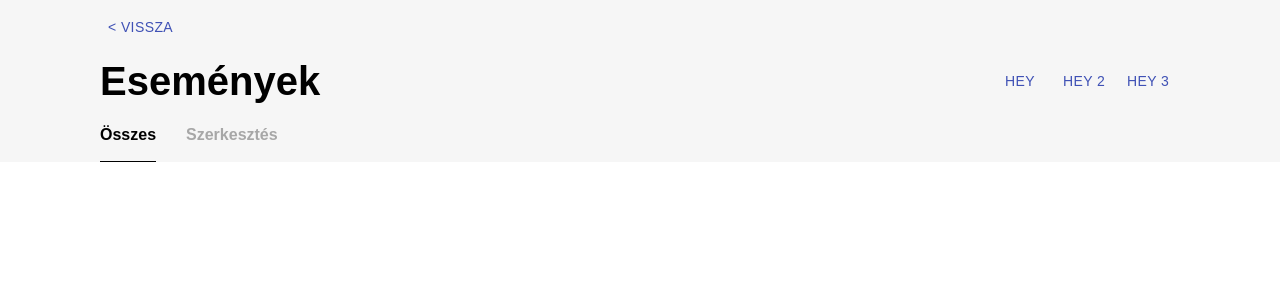
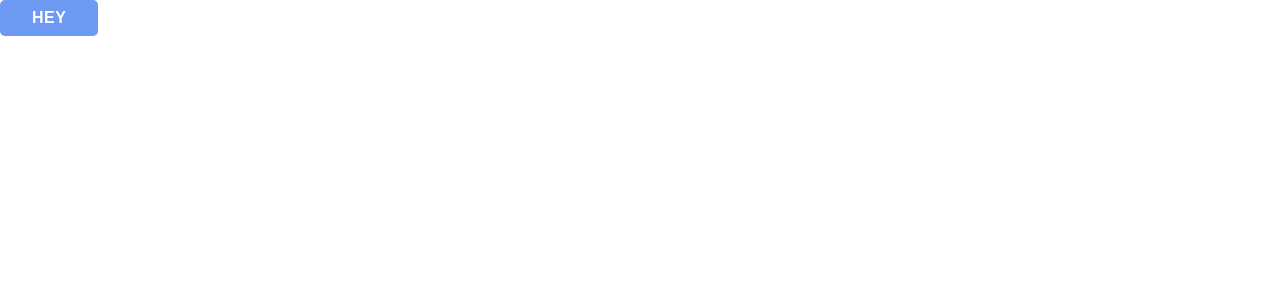
Before and after one commit to akosfi/volunteerfrontend, a React (Create React App) app: page / in a window 1280 px wide. Shown: the top 300 px of the page. Built offline with nearby package versions, Linux system fonts and the light colour scheme.

Commit message:
[feature] Button component base.

```diff
--- a/src/App.tsx
+++ b/src/App.tsx
@@ -1,11 +1,9 @@
 import React, { FC } from "react";
-import { BrowserRouter as Router, Switch, Route } from "react-router-dom";
+import { BrowserRouter as Router, Route, Switch } from "react-router-dom";
 import { createMuiTheme, ThemeProvider } from "@material-ui/core/styles";
-import { Button } from "@material-ui/core";
 //
 import "assets/styles/global.scss";
-import PageHeader from "./components/common/PageHeader";
-import PageHeaderTab from "./components/common/PageHeader/components/PageHeaderTab";
+import Button, { ButtonSize, ButtonType } from "./components/common/Button";
 
 const App: FC = () => {
     const theme = createMuiTheme({
@@ -25,24 +23,9 @@ const App: FC = () => {
             <Router>
                 <Switch>
                     <Route path="/" exact>
-                        <PageHeader title="Események">
-                            {{
-                                upperAction: <Button color="primary">{"< "}Vissza</Button>,
-                                actionButtons: (
-                                    <>
-                                        <Button color="primary">Hey</Button>
-                                        <Button color="primary">Hey 2</Button>
-                                        <Button color="primary">Hey 3</Button>
-                                    </>
-                                ),
-                                tabButtons: (
-                                    <>
-                                        <PageHeaderTab title="Összes" isActive />
-                                        <PageHeaderTab title="Szerkesztés" />
-                                    </>
-                                )
-                            }}
-                        </PageHeader>
+                        <div>
+                            <Button title={"Hey"} buttonSize={ButtonSize.BIG} buttonType={ButtonType.PRIMARY} />
+                        </div>
                     </Route>
                 </Switch>
             </Router>
--- /dev/null
+++ b/src/components/common/Button/index.tsx
@@ -0,0 +1,115 @@
+import { FC } from "react";
+import { makeStyles, Button as MuiButton, CircularProgress } from "@material-ui/core";
+import classnames from "classnames";
+import { noop } from "lodash";
+import classNames from "classnames";
+
+export enum ButtonType {
+    BASIC,
+    POSITIVE_ACTION,
+    NEGATIVE_ACTION,
+    PRIMARY
+}
+
+export enum ButtonSize {
+    BIG,
+    NORMAL
+}
+
+const useStyles = makeStyles(() => ({
+    root: {
+        borderRadius: "5px",
+        fontWeight: "bold",
+        position: "relative",
+        padding: "0 32px"
+    },
+    normalSize: {
+        height: "25px",
+        fontSize: "12px"
+    },
+    bigSize: {
+        height: "36px",
+        fontSize: "16px"
+    },
+    titleHidden: {
+        opacity: 0
+    },
+    basicType: {
+        background: "#E4E4E4",
+        color: "#000000",
+        "&:hover": {
+            backgroundColor: "#E4E4E4"
+        }
+    },
+    positiveType: {
+        background: "#5AC66B",
+        color: "#000000",
+        "&:hover": {
+            backgroundColor: "#5AC66B"
+        }
+    },
+    negativeType: {
+        background: "#F25555",
+        color: "#ffffff",
+        "&:hover": {
+            backgroundColor: "#F25555"
+        }
+    },
+    primaryType: {
+        background: "#6C99F1",
+        color: "#ffffff",
+        "&:hover": {
+            backgroundColor: "#6C99F1"
+        }
+    },
+    loadingWrapper: {
+        position: "absolute",
+        display: "inline-block",
+        top: "50%",
+        left: "50%",
+        transform: "translate(50%, 50%)"
+    }
+}));
+
+export type Props = {
+    title: string;
+    isLoading?: boolean;
+    buttonType?: ButtonType;
+    buttonSize?: ButtonSize;
+    onClick?: (args: any) => void;
+};
+
+const Button: FC<Props> = ({
+    title,
+    isLoading = false,
+    buttonSize = ButtonSize.NORMAL,
+    buttonType = ButtonType.PRIMARY,
+    onClick = noop
+}) => {
+    const classes = useStyles();
+
+    const buttonTypeMap = {
+        [ButtonType.BASIC]: classes.basicType,
+        [ButtonType.PRIMARY]: classes.primaryType,
+        [ButtonType.POSITIVE_ACTION]: classes.positiveType,
+        [ButtonType.NEGATIVE_ACTION]: classes.negativeType
+    };
+
+    const buttonSizeMap = {
+        [ButtonSize.NORMAL]: classes.normalSize,
+        [ButtonSize.BIG]: classes.bigSize
+    };
+
+    return (
+        <MuiButton
+            onClick={onClick}
+            className={classnames(classes.root, buttonSizeMap[buttonSize], buttonTypeMap[buttonType])}
+        >
+            <span className={classnames({ [classes.titleHidden]: isLoading })}>{title}</span>
+
+            {isLoading ? <div className={classes.loadingWrapper}>X</div> : null}
+        </MuiButton>
+    );
+};
+
+export default Button;
```
